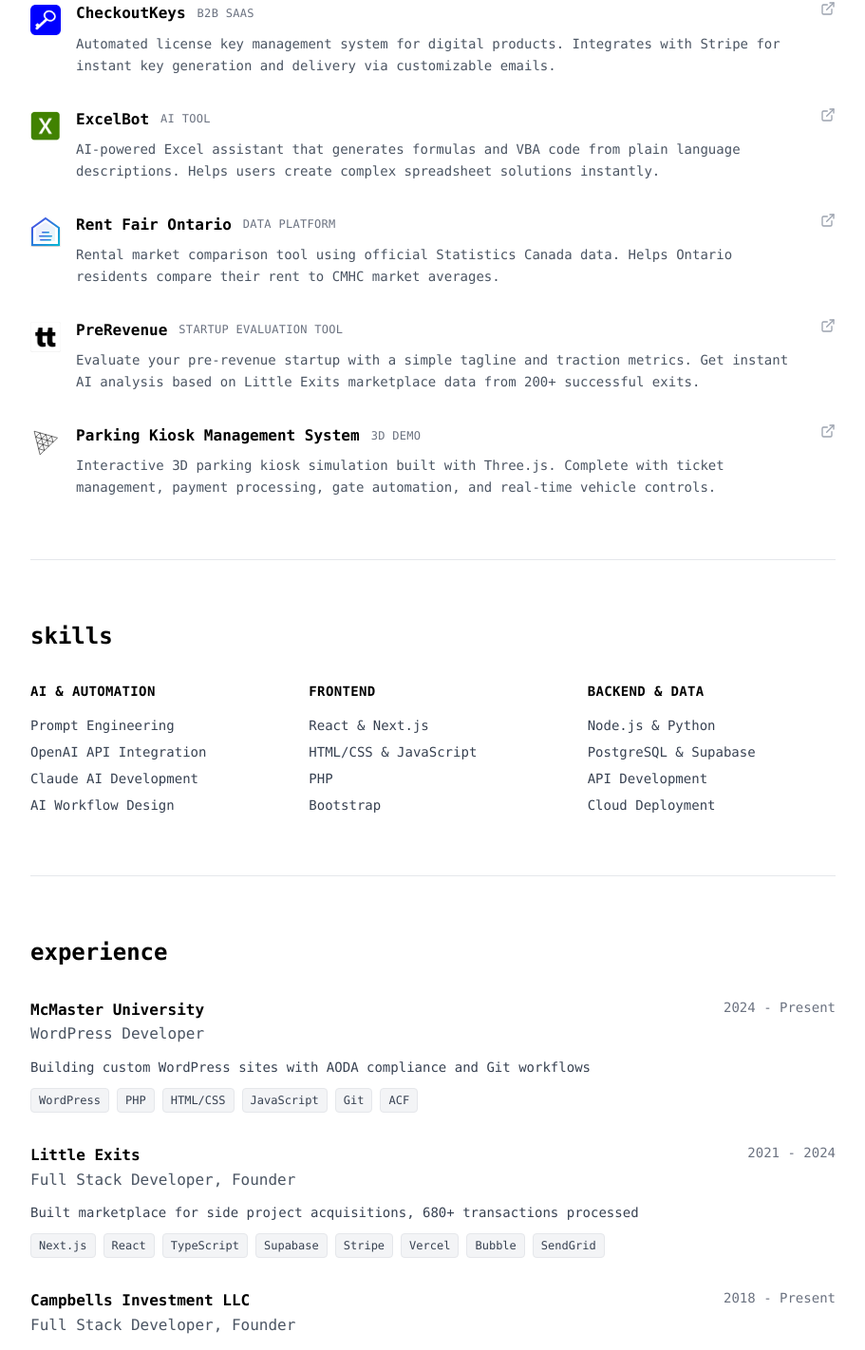
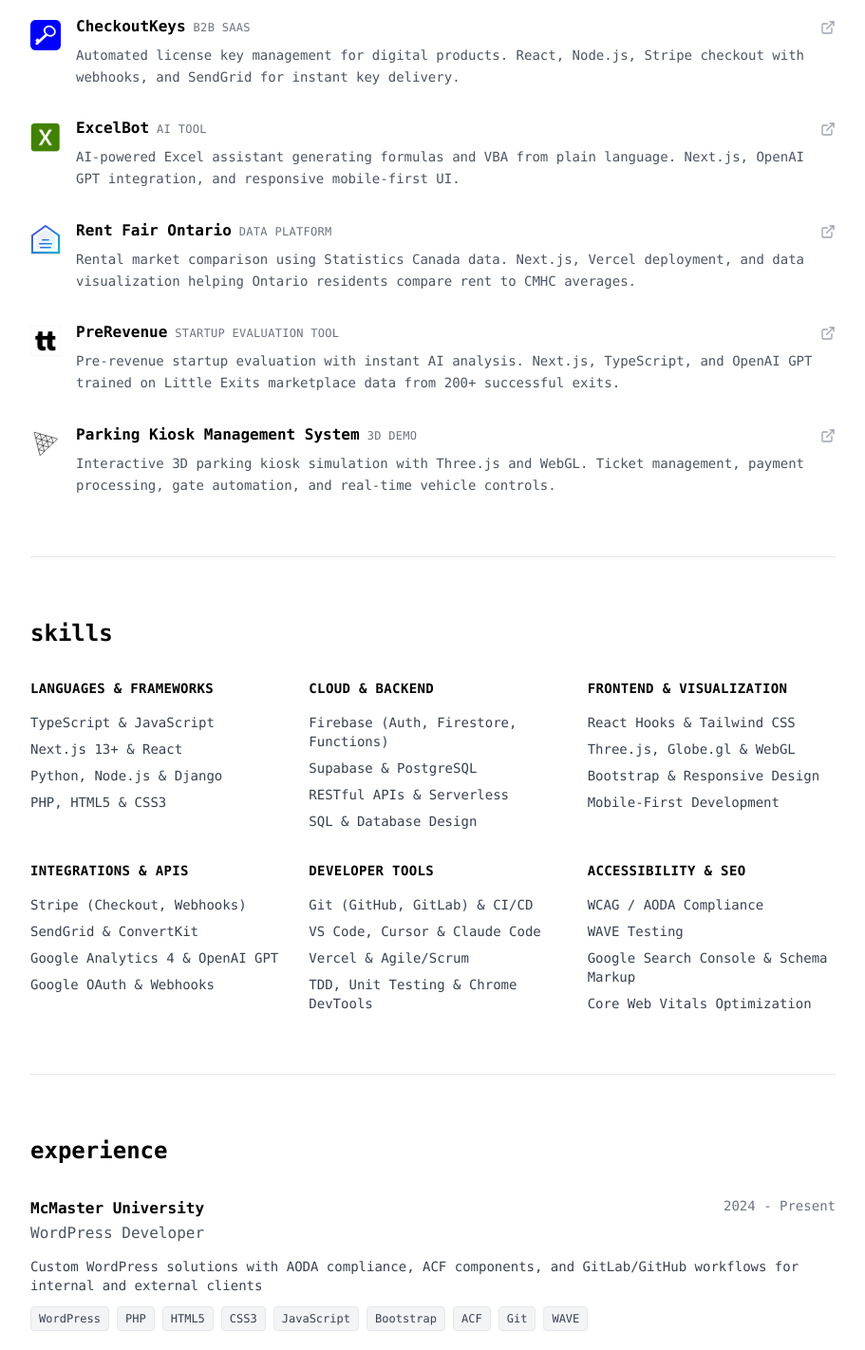
Before and after one commit to campbellsinvestment/stepocampbell, a Next.js app: page / in a window 1280 px wide. Shown: the part 1180-2602 px from the top of the page at 95% size, without its empty margins (184-1095 px from the left). Built offline with nearby package versions, Linux system fonts and the light colour scheme.

Commit message:
Update portfolio content from resume and improve mobile project cards.
Refresh skills, experience, projects, and toolkit to match current stack; fix project title/badge layout on mobile.

```diff
--- a/app/page.tsx
+++ b/app/page.tsx
@@ -18,9 +18,8 @@
   useEffect(() => {
     // Check for saved theme preference or default to light mode
     const savedTheme = localStorage.getItem('theme')
-    const prefersDark = window.matchMedia('(prefers-color-scheme: dark)').matches
 
-    if (savedTheme === 'dark' || (!savedTheme && prefersDark)) {
+    if (savedTheme === 'dark') {
       setIsDark(true)
     }
   }, [])
@@ -104,7 +103,7 @@
             <h2 className={`text-base sm:text-lg font-medium mb-4 flex flex-col sm:flex-row sm:items-center gap-1 sm:gap-2 ${
               isDark ? 'text-gray-400' : 'text-gray-600'
             }`} itemProp="jobTitle">
-              <span>full-stack developer | computer programmer</span>
+              <span>software developer / full stack developer</span>
               <span className="text-base">🇨🇦</span>
             </h2>
             <p className={`text-lg sm:text-xl max-w-2xl ${
@@ -196,7 +195,7 @@
             {[
               {
                 title: "Little Exits",
-                description: "Acquisition marketplace for indie hackers to buy and sell side projects under $100k. Features secure transactions, project valuations, and automated invoicing.",
+                description: "Production saas marketplace for digital product acquisitions. Next.js 13+, TypeScript, Firebase, Stripe, and real-time Globe.gl analytics across 150+ countries — 680+ transactions, zero fraud.",
                 link: "https://littleexits.com",
                 type: "SaaS Platform",
                 iconPath: "/icons/littleexits_favicon.png"
@@ -210,35 +209,36 @@
               },
               {
                 title: "CheckoutKeys",
-                description: "Automated license key management system for digital products. Integrates with Stripe for instant key generation and delivery via customizable emails.",
+                description: "Automated license key management for digital products. React, Node.js, Stripe checkout with webhooks, and SendGrid for instant key delivery.",
                 link: "https://checkoutkeys.com",
                 type: "B2B SaaS",
                 iconPath: "/icons/checkoutkeys-logo.png"
               },
               {
                 title: "ExcelBot",
-                description: "AI-powered Excel assistant that generates formulas and VBA code from plain language descriptions. Helps users create complex spreadsheet solutions instantly.",
+                description: "AI-powered Excel assistant generating formulas and VBA from plain language. Next.js, OpenAI GPT integration, and responsive mobile-first UI.",
                 link: "https://excelbot.io",
                 type: "AI Tool",
                 iconPath: "/icons/excelbot_favicon.png"
               },
               {
                 title: "Rent Fair Ontario",
-                description: "Rental market comparison tool using official Statistics Canada data. Helps Ontario residents compare their rent to CMHC market averages.",
+                description: "Rental market comparison using Statistics Canada data. Next.js, Vercel deployment, and data visualization helping Ontario residents compare rent to CMHC averages.",
                 link: "https://rentfairontario.vercel.app",
                 type: "Data Platform",
                 iconPath: "/icons/rentfair-icon.svg"
               },
               {
                 title: "PreRevenue",
-                description: "Evaluate your pre-revenue startup with a simple tagline and traction metrics. Get instant AI analysis based on Little Exits marketplace data from 200+ successful exits.",
+                description: "Pre-revenue startup evaluation with instant AI analysis. Next.js, TypeScript, and OpenAI GPT trained on Little Exits marketplace data from 200+ successful exits.",
                 link: "https://prerevenue.io",
                 type: "Startup Evaluation Tool",
                 iconPath: "/icons/prerevenue.png"
               },
               {
                 title: "Parking Kiosk Management System",
-                description: "Interactive 3D parking kiosk simulation built with Three.js. Complete with ticket management, payment processing, gate automation, and real-time vehicle controls.",
+                mobileTitle: "Parking Kiosk",
+                description: "Interactive 3D parking kiosk simulation with Three.js and WebGL. Ticket management, payment processing, gate automation, and real-time vehicle controls.",
                 link: "https://campbellsinvestment.github.io/parking-kiosk/",
                 type: "3D Demo",
                 iconPath: "/icons/threejs-logo.svg"
@@ -251,8 +251,8 @@
                   rel="noopener noreferrer"
                   className="block"
                 >
-                  <div className="flex items-start justify-between">
-                    <div className="flex items-start space-x-4 flex-1">
+                  <div className="flex items-start justify-between gap-2">
+                    <div className="flex items-start space-x-3 sm:space-x-4 flex-1 min-w-0">
                       <div className="flex-shrink-0 mt-1">
                         <div className="w-8 h-8 flex items-center justify-center">
                           <Image
@@ -264,19 +264,20 @@
                           />
                         </div>
                       </div>
-                      <div className="flex-1">
-                        <div className="flex items-center space-x-3 mb-2">
-                          <h3 className={`font-bold transition-colors ${
-                            isDark
-                              ? 'group-hover:text-gray-400'
-                              : 'group-hover:text-gray-600'
-                          }`}>{project.title}</h3>
-                          <span className={`text-xs uppercase tracking-wide ${
+                      <div className="flex-1 min-w-0">
+                        <h3 className={`font-bold leading-snug mb-2 transition-colors ${
+                          isDark
+                            ? 'group-hover:text-gray-400'
+                            : 'group-hover:text-gray-600'
+                        }`}>
+                          <span className="sm:hidden">{project.mobileTitle ?? project.title}</span>
+                          <span className="hidden sm:inline">{project.title}</span>
+                          <span className={`ml-2 text-xs font-normal uppercase tracking-wide whitespace-nowrap align-middle ${
                             isDark ? 'text-gray-500' : 'text-gray-500'
                           }`}>
                             {project.type}
                           </span>
-                        </div>
+                        </h3>
                         <p className={`text-sm leading-relaxed ${
                           isDark ? 'text-gray-400' : 'text-gray-600'
                         }`}>
@@ -286,7 +287,7 @@
                     </div>
                     <ExternalLink
                       size={16}
-                      className={`transition-colors ml-4 flex-shrink-0 ${
+                      className={`transition-colors flex-shrink-0 mt-1 ${
                         isDark
                           ? 'text-slate-500 group-hover:text-white'
                           : 'text-gray-400 group-hover:text-black'
@@ -313,36 +314,69 @@
           <h2 className="text-xl sm:text-2xl font-bold mb-6 sm:mb-8">skills</h2>
           <div className="grid grid-cols-1 sm:grid-cols-2 md:grid-cols-3 gap-6 sm:gap-8">
             <div>
-              <h3 className="font-bold mb-4 text-sm uppercase tracking-wide">AI & Automation</h3>
+              <h3 className="font-bold mb-4 text-sm uppercase tracking-wide">Languages & Frameworks</h3>
               <ul className={`space-y-2 text-sm ${
                 isDark ? 'text-gray-300' : 'text-gray-700'
               }`}>
-                <li>Prompt Engineering</li>
-                <li>OpenAI API Integration</li>
-                <li>Claude AI Development</li>
-                <li>AI Workflow Design</li>
+                <li>TypeScript & JavaScript</li>
+                <li>Next.js 13+ & React</li>
+                <li>Python, Node.js & Django</li>
+                <li>PHP, HTML5 & CSS3</li>
               </ul>
             </div>
             <div>
-              <h3 className="font-bold mb-4 text-sm uppercase tracking-wide">Frontend</h3>
+              <h3 className="font-bold mb-4 text-sm uppercase tracking-wide">Cloud & Backend</h3>
               <ul className={`space-y-2 text-sm ${
                 isDark ? 'text-gray-300' : 'text-gray-700'
               }`}>
-                <li>React & Next.js</li>
-                <li>HTML/CSS & JavaScript</li>
-                <li>PHP</li>
-                <li>Bootstrap</li>
+                <li>Firebase (Auth, Firestore, Functions)</li>
+                <li>Supabase & PostgreSQL</li>
+                <li>RESTful APIs & Serverless</li>
+                <li>SQL & Database Design</li>
               </ul>
             </div>
             <div>
-              <h3 className="font-bold mb-4 text-sm uppercase tracking-wide">Backend & Data</h3>
+              <h3 className="font-bold mb-4 text-sm uppercase tracking-wide">Frontend & Visualization</h3>
               <ul className={`space-y-2 text-sm ${
                 isDark ? 'text-gray-300' : 'text-gray-700'
               }`}>
-                <li>Node.js & Python</li>
-                <li>PostgreSQL & Supabase</li>
-                <li>API Development</li>
-                <li>Cloud Deployment</li>
+                <li>React Hooks & Tailwind CSS</li>
+                <li>Three.js, Globe.gl & WebGL</li>
+                <li>Bootstrap & Responsive Design</li>
+                <li>Mobile-First Development</li>
+              </ul>
+            </div>
+            <div>
+              <h3 className="font-bold mb-4 text-sm uppercase tracking-wide">Integrations & APIs</h3>
+              <ul className={`space-y-2 text-sm ${
+                isDark ? 'text-gray-300' : 'text-gray-700'
+              }`}>
+                <li>Stripe (Checkout, Webhooks)</li>
+                <li>SendGrid & ConvertKit</li>
+                <li>Google Analytics 4 & OpenAI GPT</li>
+                <li>Google OAuth & Webhooks</li>
+              </ul>
+            </div>
+            <div>
+              <h3 className="font-bold mb-4 text-sm uppercase tracking-wide">Developer Tools</h3>
+              <ul className={`space-y-2 text-sm ${
+                isDark ? 'text-gray-300' : 'text-gray-700'
+              }`}>
+                <li>Git (GitHub, GitLab) & CI/CD</li>
+                <li>VS Code, Cursor & Claude Code</li>
+                <li>Vercel & Agile/Scrum</li>
+                <li>TDD, Unit Testing & Chrome DevTools</li>
+              </ul>
+            </div>
+            <div>
+              <h3 className="font-bold mb-4 text-sm uppercase tracking-wide">Accessibility & SEO</h3>
+              <ul className={`space-y-2 text-sm ${
+                isDark ? 'text-gray-300' : 'text-gray-700'
+              }`}>
+                <li>WCAG / AODA Compliance</li>
+                <li>WAVE Testing</li>
+                <li>Google Search Console & Schema Markup</li>
+                <li>Core Web Vitals Optimization</li>
               </ul>
             </div>
           </div>
@@ -365,22 +399,29 @@
                 company: "McMaster University",
                 role: "WordPress Developer",
                 period: "2024 - Present",
-                description: "Building custom WordPress sites with AODA compliance and Git workflows",
-                skills: ["WordPress", "PHP", "HTML/CSS", "JavaScript", "Git", "ACF"]
+                description: "Custom WordPress solutions with AODA compliance, ACF components, and GitLab/GitHub workflows for internal and external clients",
+                skills: ["WordPress", "PHP", "HTML5", "CSS3", "JavaScript", "Bootstrap", "ACF", "Git", "WAVE"]
               },
               {
                 company: "Little Exits",
-                role: "Full Stack Developer, Founder",
-                period: "2021 - 2024",
-                description: "Built marketplace for side project acquisitions, 680+ transactions processed",
-                skills: ["Next.js", "React", "TypeScript", "Supabase", "Stripe", "Vercel", "Bubble", "SendGrid"]
+                role: "Full Stack Developer",
+                period: "2021 - Present",
+                description: "Production SaaS marketplace with 680+ transactions. Next.js 13+, TypeScript, Firebase migration from Bubble (50k+ records), Stripe payments, and Globe.gl analytics dashboard",
+                skills: ["Next.js", "TypeScript", "React", "Firebase", "Stripe", "Three.js", "Globe.gl", "SendGrid", "Vercel"]
               },
               {
                 company: "Campbells Investment LLC",
-                role: "Full Stack Developer, Founder",
-                period: "2018 - Present",
-                description: "Freelance web development across music, education, and e-commerce industries",
-                skills: ["WordPress", "HTML/CSS", "PHP", "SEO", "Analytics", "Marketing", "MS Office", "Team Work"]
+                role: "WordPress Developer (Freelance)",
+                period: "2018 - 2022",
+                description: "Freelance WordPress development across music, education, and e-commerce industries",
+                skills: ["WordPress", "PHP", "HTML5", "CSS3", "SEO", "Google Analytics"]
+              },
+              {
+                company: "Jamalco, Bauxite Refinery",
+                role: "Process Engineer",
+                period: "2015 - 2019",
+                description: "Full-time process engineering at bauxite refinery prior to career transition into software development",
+                skills: ["Process Engineering", "Chemical Engineering", "Operations"]
               }
             ].map((job, index) => (
               <div key={index} className="space-y-3">
@@ -428,11 +469,11 @@
               <ul className={`space-y-2 text-sm ${
                 isDark ? 'text-gray-300' : 'text-gray-700'
               }`}>
-                <li>ChatGPT, Claude & GitHub Copilot</li>
-                <li>VS Code & Cursor IDE</li>
-                <li>Git version control (GitHub/GitLab)</li>
-                <li>Vercel, Firebase & Supabase hosting</li>
-                <li>Stripe & third-party API integration</li>
+                <li>Next.js 13+, React & TypeScript</li>
+                <li>Firebase, Supabase & PostgreSQL</li>
+                <li>Cursor, Claude Code & VS Code</li>
+                <li>Vercel deployment & CI/CD</li>
+                <li>Stripe, SendGrid & OpenAI GPT</li>
               </ul>
             </div>
             <div>
@@ -440,11 +481,11 @@
               <ul className={`space-y-2 text-sm ${
                 isDark ? 'text-gray-300' : 'text-gray-700'
               }`}>
-                <li>SaaS platform development</li>
-                <li>Payment system integration</li>
-                <li>Database design & optimization</li>
-                <li>SEO & conversion optimization</li>
-                <li>API development & integration</li>
+                <li>Production SaaS marketplace development</li>
+                <li>Payment systems & fraud prevention</li>
+                <li>Database migration & serverless architecture</li>
+                <li>SEO, schema markup & Core Web Vitals</li>
+                <li>Real-time data visualization (Three.js, Globe.gl)</li>
               </ul>
             </div>
           </div>
```
